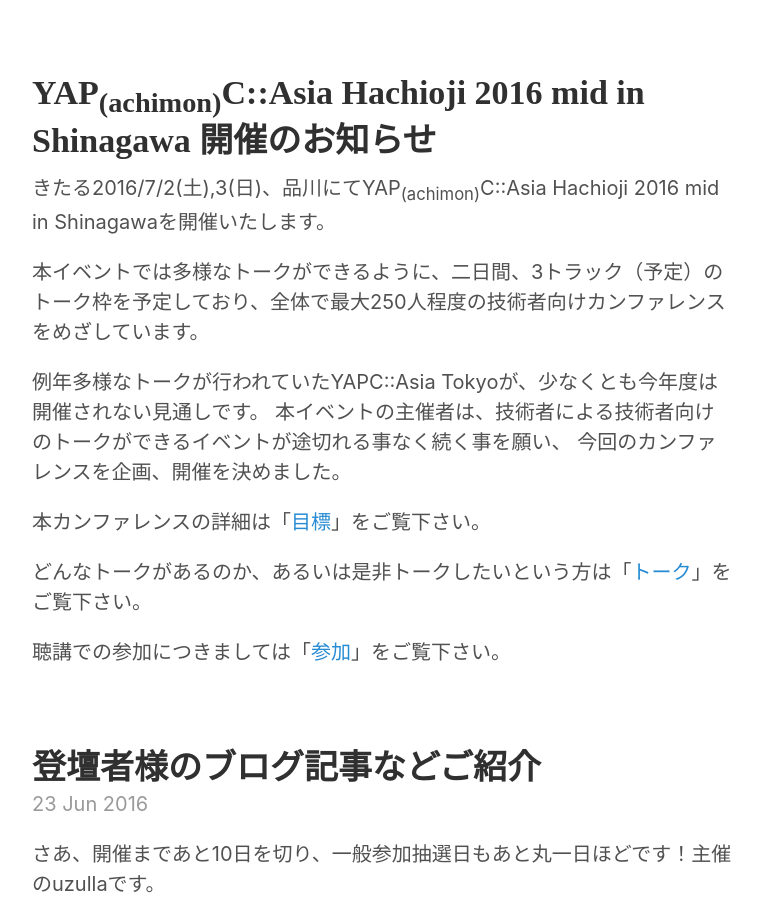
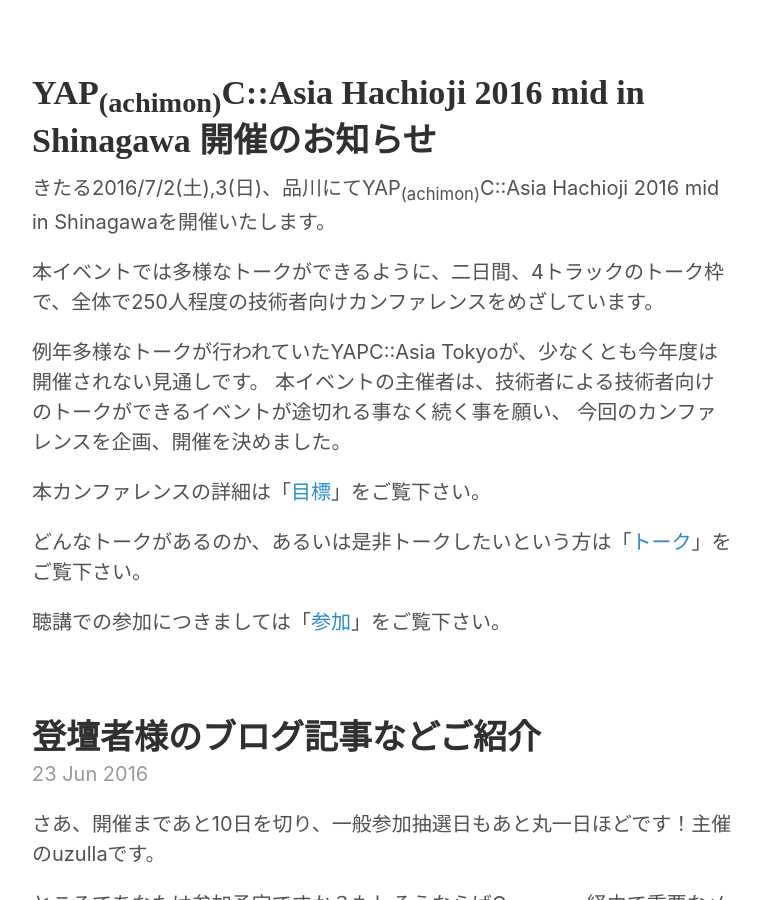
Before and after one commit to hachiojipm/yapcasia-8oji-2016mid, a Jekyll site: the page built from index.html, in a window 1280 px wide and 900 px high, scrolled down 708 px. Shown: the whole window, without its empty margins (258-1020 px from the left). Built offline with Jekyll 4.4.1, drawn with Linux system fonts in a browser that asks for light colours; the list of posts is cut into pages by our own code; comment, search, counter and statistics services are not loaded.

Commit message:
update index

```diff
--- a/index.html
+++ b/index.html
@@ -12,7 +12,7 @@
 
     <p>きたる2016/7/2(土),3(日)、品川にてYAP<sub>(achimon)</sub>C::Asia Hachioji 2016 mid in Shinagawaを開催いたします。</p>
 
-    <p>本イベントでは多様なトークができるように、二日間、3トラック（予定）のトーク枠を予定しており、全体で最大250人程度の技術者向けカンファレンスをめざしています。</p>
+    <p>本イベントでは多様なトークができるように、二日間、4トラックのトーク枠で、全体で250人程度の技術者向けカンファレンスをめざしています。</p>
 
     <p>
       例年多様なトークが行われていたYAPC::Asia Tokyoが、少なくとも今年度は開催されない見通しです。
```
